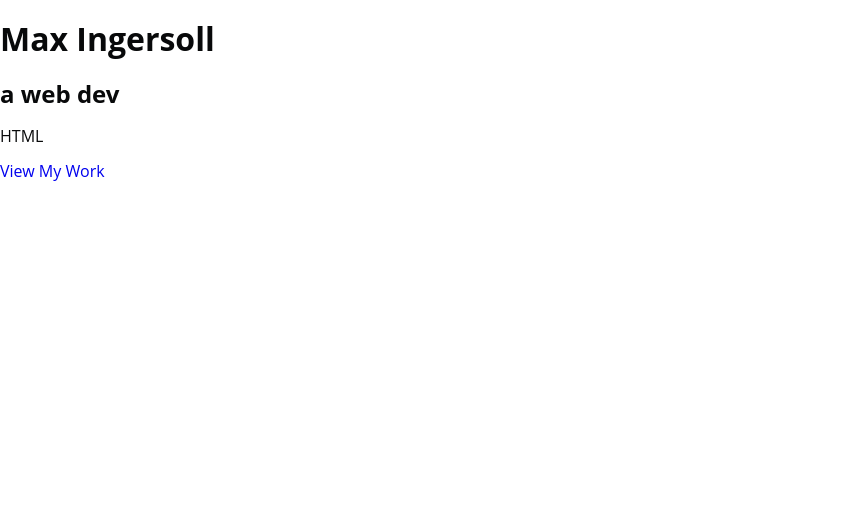
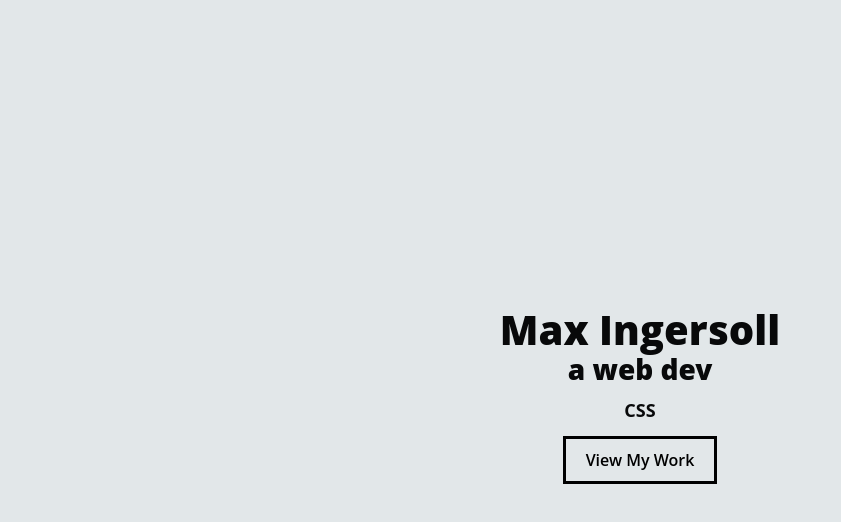
Before and after one commit to Marzdor/MERN-Portfolio, a React (Create React App) app in the folder client/: page / in a window 1280 px wide. Shown: the top 522 px of the page, without its empty margins (0-841 px from the left). Built offline with nearby package versions, Linux system fonts and the light colour scheme.

Commit message:
splash page style added

```diff
--- a/client/src/App.js
+++ b/client/src/App.js
@@ -21,18 +21,33 @@ class App extends Component {
   constructor(props) {
     super(props);
     this.state = { textIdx: 0 };
+    this.next = this.next.bind(this);
   }
 
   componentDidMount() {
+    // fade effect for tags
+    let currentIdx = this.state.textIdx;
+    document.querySelector(".text-tag--splash").style.opacity = 1;
+    setTimeout(() => {
+      document.querySelector(".text-tag--splash").style.opacity = 0;
+    }, 2150);
     this.timeout = setInterval(() => {
-      let currentIdx = this.state.textIdx;
+      currentIdx = this.state.textIdx;
+      document.querySelector(".text-tag--splash").style.opacity = 1;
+      setTimeout(() => {
+        document.querySelector(".text-tag--splash").style.opacity = 0;
+      }, 2150);
       this.setState({ textIdx: currentIdx + 1 });
-    }, 2000);
+    }, 3000);
+    //
   }
 
   componentWillUnmount() {
     clearInterval(this.timeout);
   }
+
+  next(currentIdx) {}
+
   render() {
     let changeTags = tags[this.state.textIdx % tags.length];
     return (
--- a/client/src/assests/components/Splash.js
+++ b/client/src/assests/components/Splash.js
@@ -3,11 +3,13 @@ import { Link } from "react-router-dom";
 
 const Splash = props => {
   return (
-    <section>
-      <h1>Max Ingersoll</h1>
-      <h2>a web dev</h2>
-      <p>{props.tag}</p>
-      <Link to="/work">View My Work</Link>
+    <section className="container container-splash ">
+      <h1 className="text-title">Max Ingersoll</h1>
+      <h2 className="text-title-sub">a web dev</h2>
+      <p className="text-tag--splash">{props.tag}</p>
+      <Link className="btn btn-splash" to="/work">
+        View My Work
+      </Link>
     </section>
   );
 };
--- a/client/src/assests/css/base/_global.pcss
+++ b/client/src/assests/css/base/_global.pcss
@@ -8,6 +8,7 @@ body {
   font-family: sans-serif;
   font-family: "Open Sans", sans-serif;
   color: #08090a;
+  background-color: #e2e7e9;
 }
 
 input:focus,
--- a/client/src/assests/css/index.css
+++ b/client/src/assests/css/index.css
@@ -358,6 +358,7 @@ body {
   font-family: sans-serif;
   font-family: "Open Sans", sans-serif;
   color: #08090a;
+  background-color: #e2e7e9;
 }
 
 input:focus,
@@ -370,3 +371,81 @@ button:focus {
 a {
   text-decoration: none;
 }
+
+@media (min-width: 320px) {
+
+.text-title {
+      font-size: 2.5rem;
+      font-weight: 900;
+      margin-bottom: 0
+  }
+  }
+
+@media (min-width: 320px) {
+
+.text-title-sub {
+        font-size: 1.75rem;
+        font-weight: 800;
+        margin: 0
+    }
+  }
+
+@media (min-width: 320px) {
+
+.text-tag--splash {
+        font-size: 1.125rem;
+        font-weight: 700;
+        margin: 15px 0 30px 0;
+        transition: opacity 0.5s ease-out
+    }
+  }
+
+@media (min-width: 320px) {
+
+.container {
+    user-select: none
+}
+  }
+
+@media (min-width: 320px) {
+
+.container-splash {
+      text-align: center;
+      padding-top: 30vh
+  }
+  }
+
+@media (min-width: 1024px) {
+
+.container-splash {
+      padding-top: 35vh
+  }
+  }
+
+@media (min-width: 320px) {
+
+.btn {
+    color: black
+}
+  }
+
+@media (min-width: 320px) {
+
+.btn-splash {
+      border: 3px solid black;
+      padding: 10px 20px;
+      border-radius: 15px;
+      font-weight: 600;
+      transition: border-radius 0.5s ease-in-out
+  }
+  }
+
+@media (min-width: 1024px) {
+
+.btn-splash {
+      border-radius: 10px
+  }
+      .btn-splash:hover {
+        border-radius: 20px;
+      }
+  }
--- a/client/src/assests/css/main.css
+++ b/client/src/assests/css/main.css
@@ -2,3 +2,6 @@
 @import "base/_variables.pcss";
 @import "base/_mixins.css";
 @import "base/_global.pcss";
+@import "modules/_text.pcss";
+@import "modules/_container.pcss";
+@import "modules/_btn.pcss";
--- /dev/null
+++ b/client/src/assests/css/modules/_btn.pcss
@@ -0,0 +1,20 @@
+.btn {
+  @mixin atSmall {
+    color: black;
+  }
+  &-splash {
+    @mixin atSmall {
+      border: 3px solid black;
+      padding: 10px 20px;
+      border-radius: 15px;
+      font-weight: 600;
+      transition: border-radius 0.5s ease-in-out;
+    }
+    @mixin atLarge {
+      border-radius: 10px;
+      &:hover {
+        border-radius: 20px;
+      }
+    }
+  }
+}
--- /dev/null
+++ b/client/src/assests/css/modules/_container.pcss
@@ -0,0 +1,14 @@
+.container {
+  @mixin atSmall {
+    user-select: none;
+  }
+  &-splash {
+    @mixin atSmall {
+      text-align: center;
+      padding-top: 30vh;
+    }
+    @mixin atLarge {
+      padding-top: 35vh;
+    }
+  }
+}
--- /dev/null
+++ b/client/src/assests/css/modules/_text.pcss
@@ -0,0 +1,26 @@
+.text {
+  &-title {
+    @mixin atSmall {
+      font-size: 2.5rem;
+      font-weight: 900;
+      margin-bottom: 0;
+    }
+    &-sub {
+      @mixin atSmall {
+        font-size: 1.75rem;
+        font-weight: 800;
+        margin: 0;
+      }
+    }
+  }
+  &-tag {
+    &--splash {
+      @mixin atSmall {
+        font-size: 1.125rem;
+        font-weight: 700;
+        margin: 15px 0 30px 0;
+        transition: opacity 0.5s ease-out;
+      }
+    }
+  }
+}
```
